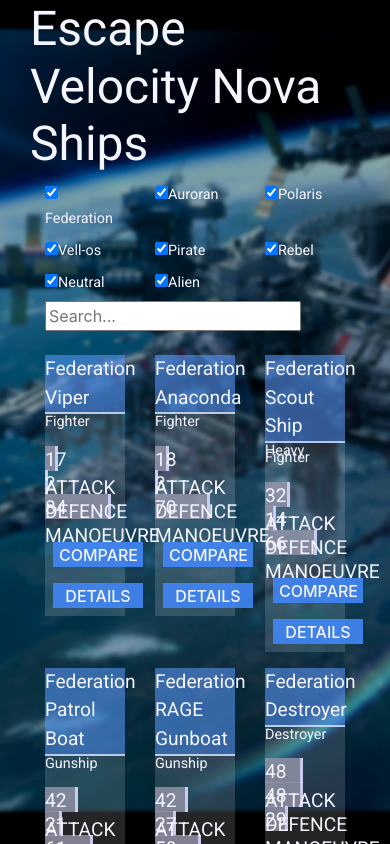
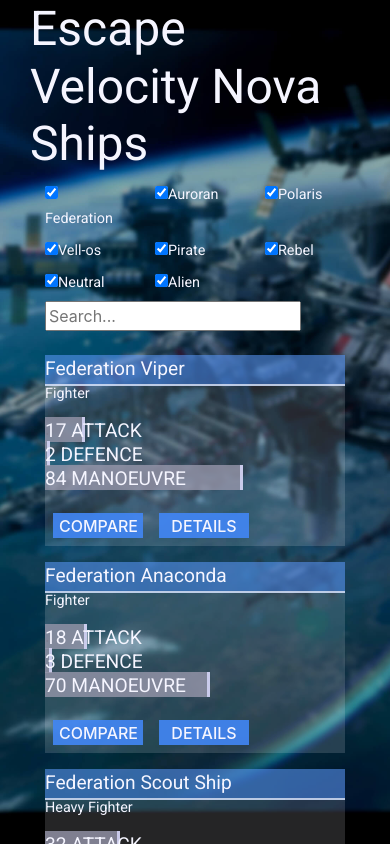
Before and after one commit to Wohmfg/ev-ships, a React (Create React App) app: page / in a window 390 px wide. Shown: the top 844 px of the page. Built offline with nearby package versions, Linux system fonts and the light colour scheme.

Commit message:
columns working on mobile

```diff
--- a/src/Ships.js
+++ b/src/Ships.js
@@ -45,7 +45,7 @@
           this.props.shipss.map(ship => {
           if (this.props.factions.includes(ship.faction) && ship.faction.concat(" ", ship.name).toLowerCase(null).includes(this.state.content)) {
           return (
-            <Col xs={4} key={ship.id}>
+            <Col xs={12} md={4} key={ship.id}>
               <div className="shipcard-div" >
                 <div className="ship-name">{ship.faction} {ship.name}</div>
                 <div className="ShipType">{ship.type}</div>
```
